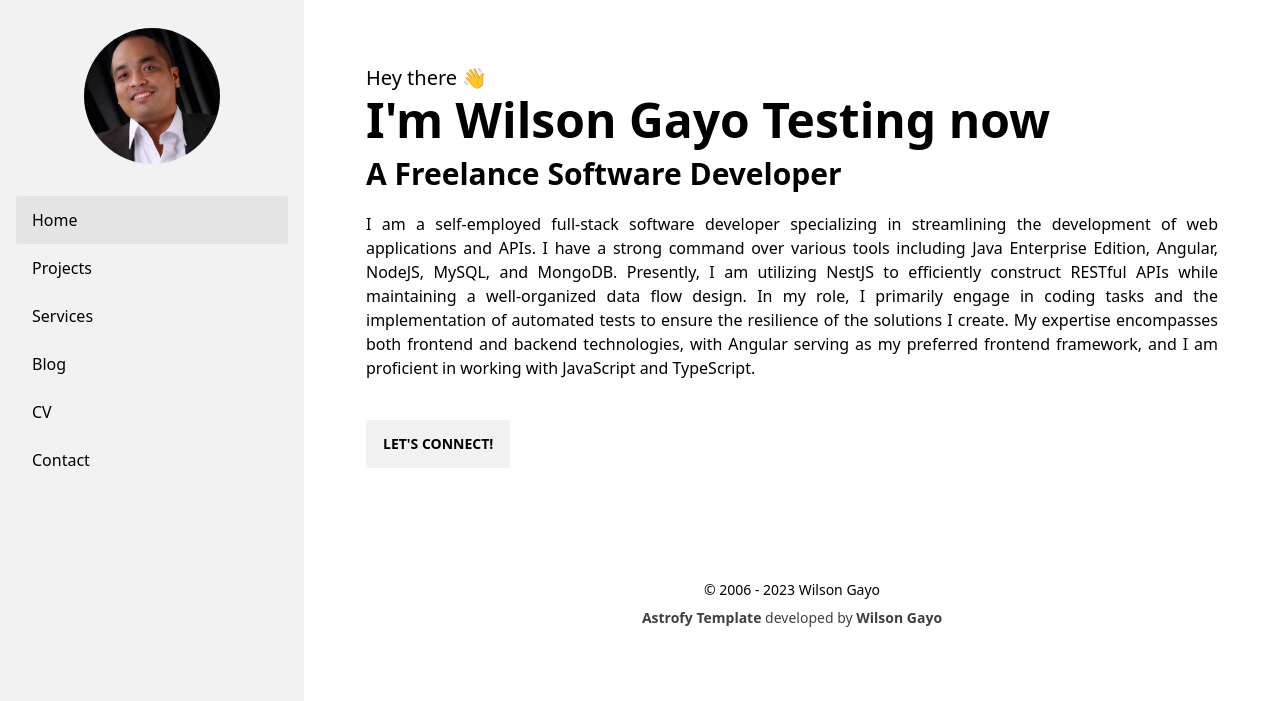
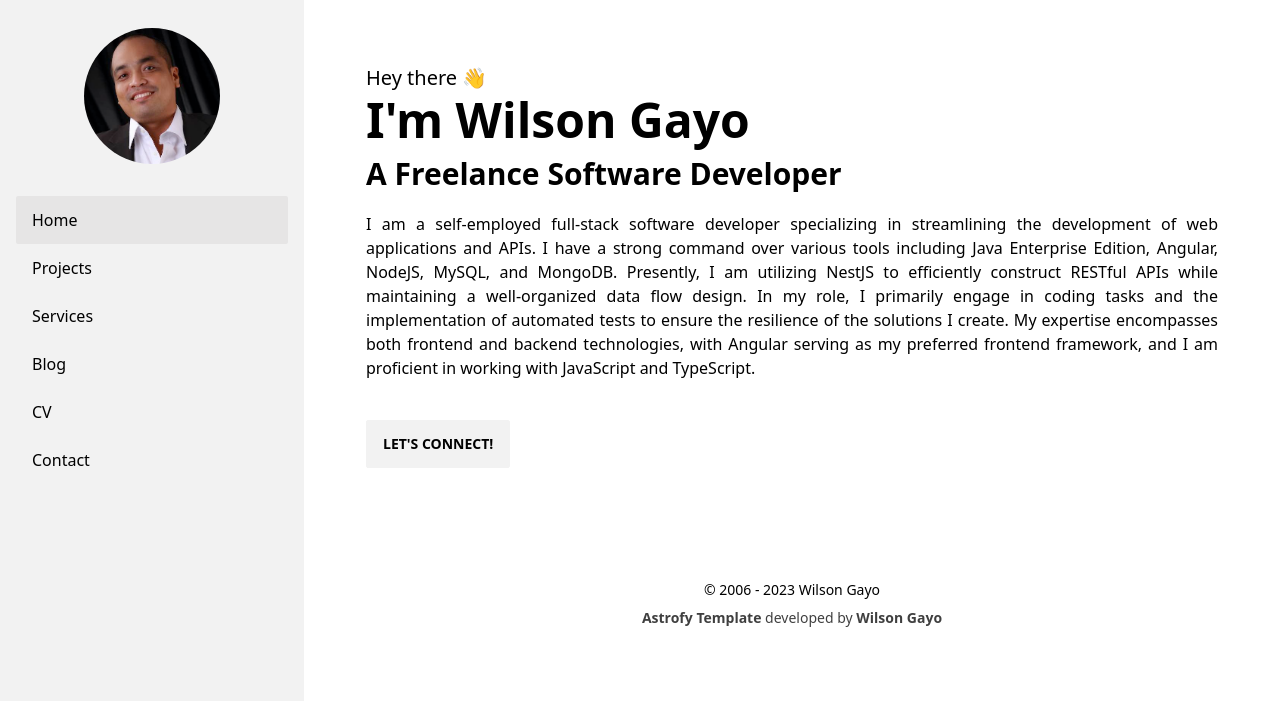
Before and after one commit to wilschoy78/wilschoy78.github.io, an Astro site: page / in a window 1280 px wide. Shown: the top 701 px of the page. Built offline with nearby package versions, Linux system fonts and the light colour scheme; Astro itself is replaced by a stand-in of ours.

Commit message:
Update index.astro

```diff
--- a/src/pages/index.astro
+++ b/src/pages/index.astro
@@ -11,7 +11,7 @@ const last_posts = posts.slice(0, 3);
 <BaseLayout sideBarActiveItemID="home">
   <div class="pb-12 mt-5">
     <div class="text-xl py-1">Hey there 👋</div>
-    <div class="text-5xl font-bold">I'm Wilson Gayo Testing now</div>
+    <div class="text-5xl font-bold">I'm Wilson Gayo</div>
     <div class="text-3xl py-3 font-bold">A Freelance Software Developer</div>
     <div class="py-2 text-justify">
       <text>
```
